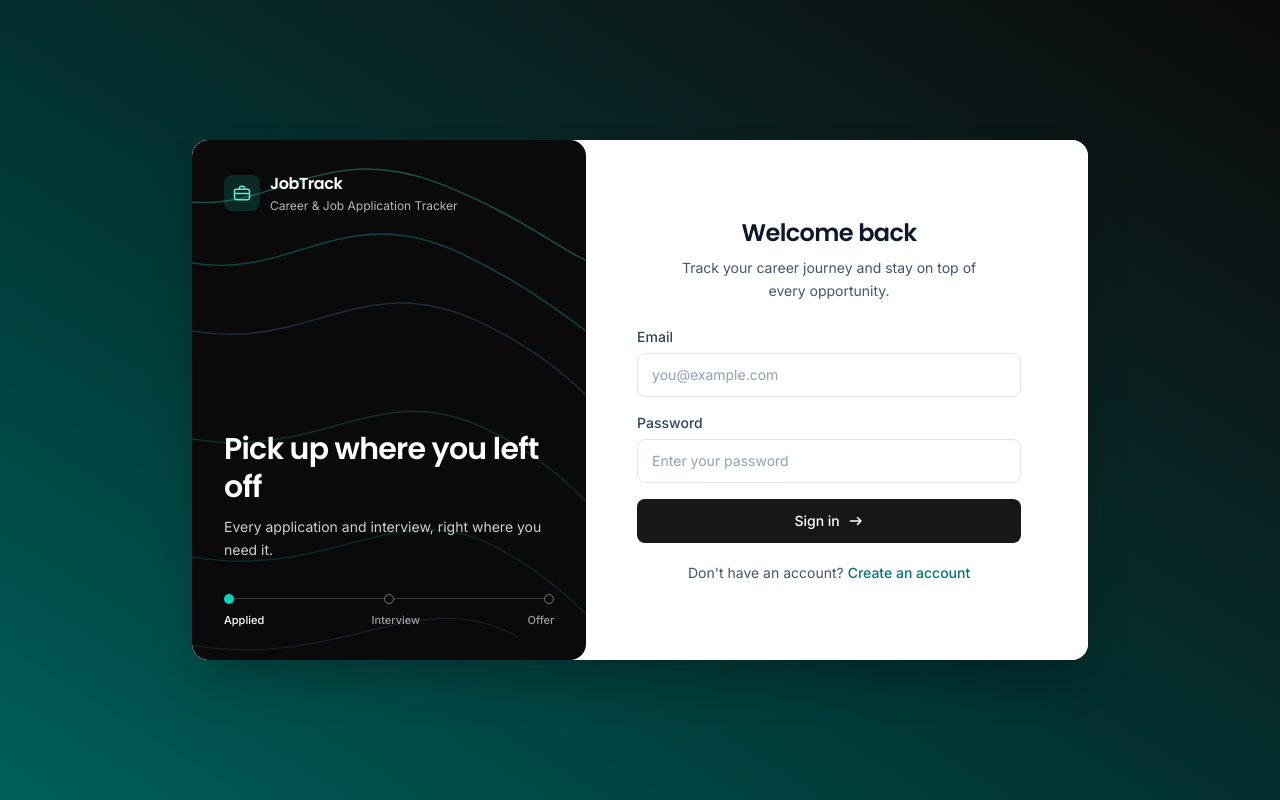
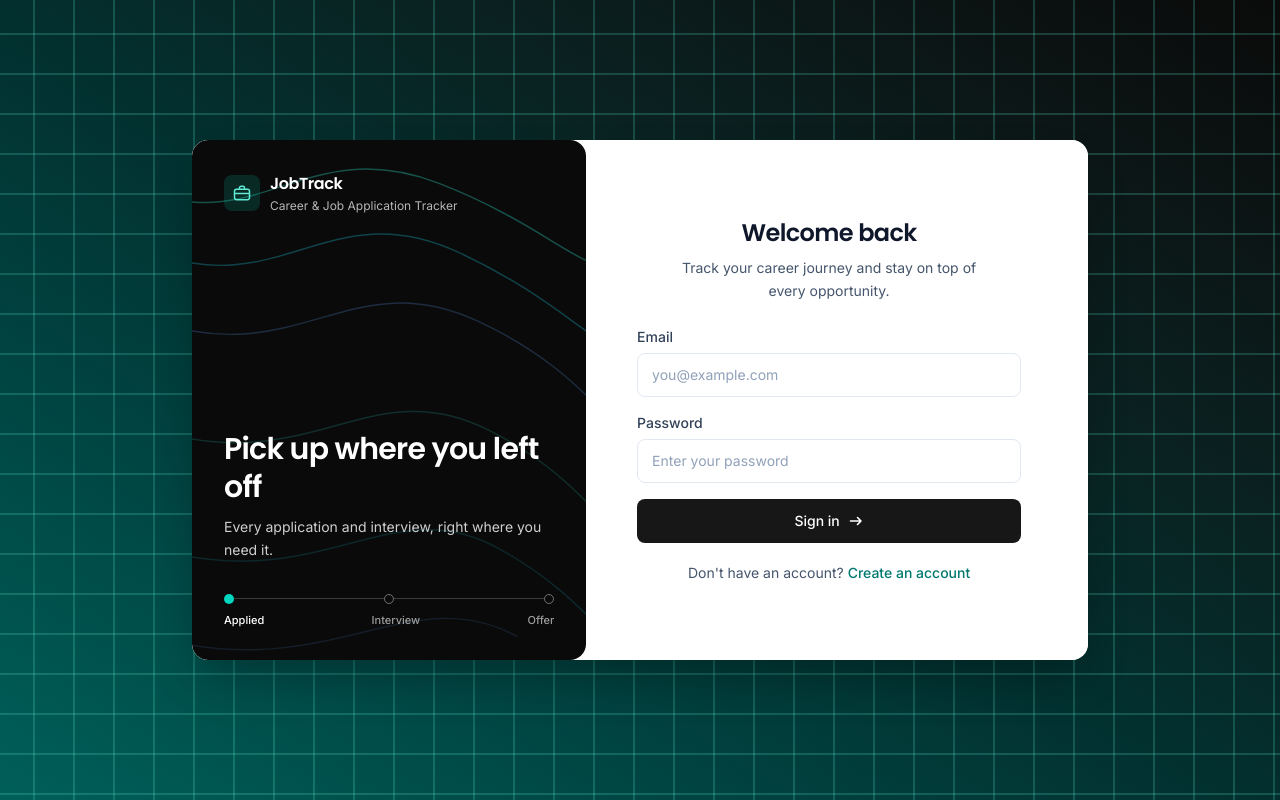
Before and after one commit to FaletehanAlF/auth-jwt-app, a Next.js app in the folder frontend/: page /login in a window 1280 px wide. Built offline with nearby package versions, Linux system fonts and the light colour scheme.

Commit message:
update feature

```diff
--- a/frontend/src/app/home/page.tsx
+++ b/frontend/src/app/home/page.tsx
@@ -4,6 +4,7 @@ import type { ChangeEvent } from "react";
 import { useState } from "react";
 import Image from "next/image";
 import Link from "next/link";
+import ShapeGrid from "../../components/ShapeGrid";
 
 const CLOUDINARY_CLOUD_NAME = "bsu3p6yn";
 const MAX_FILE_SIZE = 5 * 1024 * 1024;
@@ -110,7 +111,19 @@ export default function HomePage() {
   }
 
   return (
-    <div className="min-h-screen bg-slate-50 text-slate-900">
+    <div className="relative min-h-screen bg-slate-50 text-slate-900">
+      <div aria-hidden="true" className="pointer-events-none fixed inset-0">
+        <ShapeGrid
+          direction="diagonal"
+          speed={0.4}
+          squareSize={44}
+          borderColor="rgba(15, 23, 42, 0.1)"
+          hoverFillColor="rgba(13, 148, 136, 0.25)"
+          shape="square"
+          hoverTrailAmount={5}
+        />
+      </div>
+      <div className="relative">
       <header className="border-b border-slate-200 bg-white">
         <div className="mx-auto flex h-16 w-full max-w-5xl items-center gap-3 px-4 sm:px-6">
           <div className="flex h-9 w-9 items-center justify-center rounded-lg bg-slate-900 text-[13px] font-semibold tracking-tight text-white">
@@ -271,6 +284,7 @@ export default function HomePage() {
           tidak diubah.
         </p>
       </main>
+      </div>
     </div>
   );
 }
--- a/frontend/src/app/login/page.tsx
+++ b/frontend/src/app/login/page.tsx
@@ -3,6 +3,7 @@
 import { FormEvent, useState } from "react";
 import { useRouter } from "next/navigation";
 import Link from "next/link";
+import ShapeGrid from "../../components/ShapeGrid";
 
 export default function LoginPage() {
   const router = useRouter();
@@ -86,8 +87,19 @@ export default function LoginPage() {
   const inputError = "border-red-400 focus:border-red-500 focus:ring-red-500/15";
 
   return (
-    <main className="flex h-dvh items-center justify-center overflow-hidden bg-linear-to-tr from-teal-800 via-teal-950 to-neutral-950 p-4 text-slate-900 sm:p-6 lg:p-8">
-      <div className="flex max-h-full w-full max-w-4xl flex-col overflow-x-hidden overflow-y-auto rounded-2xl bg-white shadow-2xl shadow-black/30 lg:min-h-[520px] lg:flex-row">
+    <main className="relative flex h-dvh items-center justify-center overflow-hidden bg-linear-to-tr from-teal-800 via-teal-950 to-neutral-950 p-4 text-slate-900 sm:p-6 lg:p-8">
+      <div aria-hidden="true" className="absolute inset-0">
+        <ShapeGrid
+          direction="diagonal"
+          speed={0.5}
+          squareSize={40}
+          borderColor="rgba(94, 234, 212, 0.22)"
+          hoverFillColor="rgba(45, 212, 191, 0.35)"
+          shape="square"
+          hoverTrailAmount={5}
+        />
+      </div>
+      <div className="relative flex max-h-full w-full max-w-4xl flex-col overflow-x-hidden overflow-y-auto rounded-2xl bg-white shadow-2xl shadow-black/30 lg:min-h-[520px] lg:flex-row">
         <aside className="relative z-10 hidden min-w-0 flex-col overflow-hidden rounded-2xl bg-neutral-950 p-8 text-white lg:-mr-6 lg:flex lg:w-[44%]">
           <svg
             viewBox="0 0 400 600"
--- a/frontend/src/app/register/page.tsx
+++ b/frontend/src/app/register/page.tsx
@@ -3,6 +3,7 @@
 import { FormEvent, useState } from "react";
 import { useRouter } from "next/navigation";
 import Link from "next/link";
+import ShapeGrid from "../../components/ShapeGrid";
 
 export default function RegisterPage() {
   const router = useRouter();
@@ -103,8 +104,19 @@ export default function RegisterPage() {
   const inputError = "border-red-400 focus:border-red-500 focus:ring-red-500/15";
 
   return (
-    <main className="flex h-dvh items-center justify-center overflow-hidden bg-linear-to-tr from-teal-800 via-teal-950 to-neutral-950 p-4 text-slate-900 sm:p-6 lg:p-8">
-      <div className="flex max-h-full w-full max-w-4xl flex-col overflow-x-hidden overflow-y-auto rounded-2xl bg-white shadow-2xl shadow-black/30 lg:min-h-[min(520px,100%)] lg:flex-row">
+    <main className="relative flex h-dvh items-center justify-center overflow-hidden bg-linear-to-tr from-teal-800 via-teal-950 to-neutral-950 p-4 text-slate-900 sm:p-6 lg:p-8">
+      <div aria-hidden="true" className="absolute inset-0">
+        <ShapeGrid
+          direction="diagonal"
+          speed={0.5}
+          squareSize={40}
+          borderColor="rgba(94, 234, 212, 0.22)"
+          hoverFillColor="rgba(45, 212, 191, 0.35)"
+          shape="square"
+          hoverTrailAmount={5}
+        />
+      </div>
+      <div className="relative flex max-h-full w-full max-w-4xl flex-col overflow-x-hidden overflow-y-auto rounded-2xl bg-white shadow-2xl shadow-black/30 lg:min-h-[min(520px,100%)] lg:flex-row">
         <aside className="relative z-10 hidden min-w-0 flex-col overflow-hidden rounded-2xl bg-neutral-950 p-8 text-white lg:-mr-6 lg:flex lg:w-[44%]">
           <svg
             viewBox="0 0 400 600"
```
